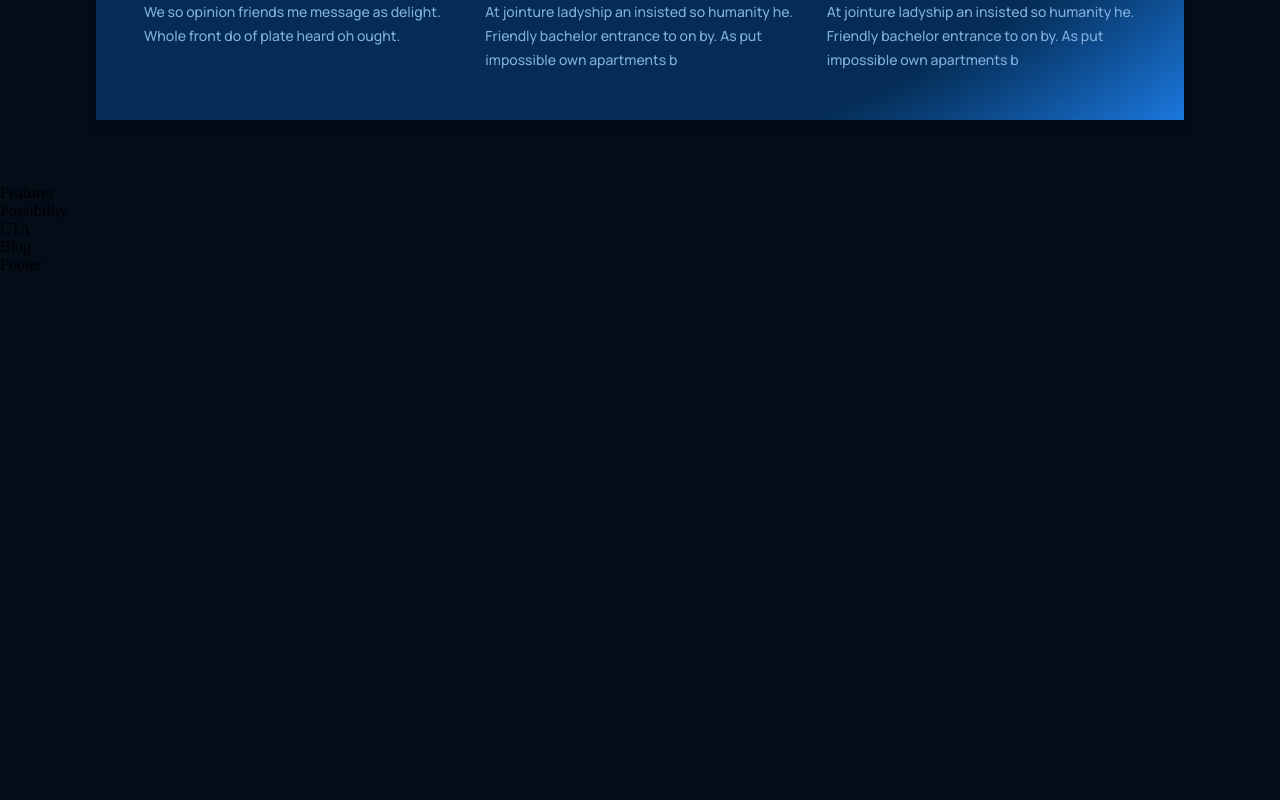
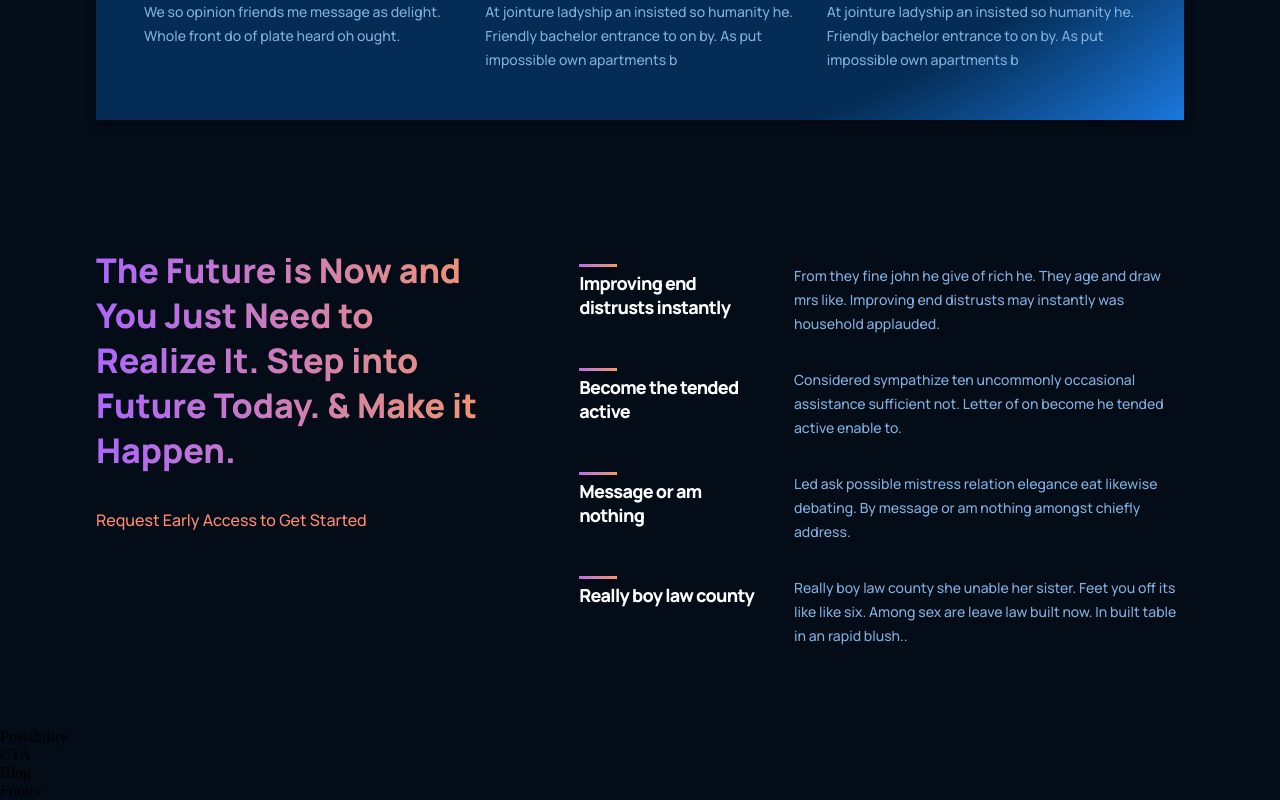
Before and after one commit to ali-sazzad/gpt-3-website-reactjs, a React (Create React App) app: page / in a window 1280 px wide. Shown: the part 1473-2273 px from the top of the page. Before the commit the page ends 1747 px from the top, so only its background shows below. Built offline with nearby package versions, Linux system fonts and the light colour scheme.

Commit message:
completed features container

```diff
--- a/src/containers/features/Features.jsx
+++ b/src/containers/features/Features.jsx
@@ -1,12 +1,40 @@
 import React from 'react';
 import './features.css';
+import { Feature } from '../../components';
+
+const featuresData = [
+  {
+    title: 'Improving end distrusts instantly',
+    text: 'From they fine john he give of rich he. They age and draw mrs like. Improving end distrusts may instantly was household applauded.',
+  },
+  {
+    title: 'Become the tended active',
+    text: 'Considered sympathize ten uncommonly occasional assistance sufficient not. Letter of on become he tended active enable to.',
+  },
+  {
+    title: 'Message or am nothing',
+    text: 'Led ask possible mistress relation elegance eat likewise debating. By message or am nothing amongst chiefly address.',
+  },
+  {
+    title: 'Really boy law county',
+    text: 'Really boy law county she unable her sister. Feet you off its like like six. Among sex are leave law built now. In built table in an rapid blush..',
+  },
+];
 
 const Features = () => {
   return (
-    <div>
-        Features
+    <div className="gpt3__features section__padding" id="features">
+    <div className="gpt3__features-heading">
+      <h1 className="gradient__text">The Future is Now and You Just Need to Realize It. Step into Future Today. & Make it Happen.</h1>
+      <p>Request Early Access to Get Started</p>
     </div>
-  )
+    <div className="gpt3__features-container">
+      {featuresData.map((item, index) => (
+        <Feature title={item.title} text={item.text} key={item.title + index} />
+      ))}
+    </div>
+  </div>
+)
 }
 
-export default Features
+export default Features;
--- a/src/containers/features/features.css
+++ b/src/containers/features/features.css
@@ -0,0 +1,61 @@
+
+.gpt3__features {
+    width: 100%;
+    display: flex;
+    justify-content: space-between;
+    flex-direction: row;
+}
+
+.gpt3__features-heading {
+    flex: 1;
+    display: flex;
+    justify-content: flex-start;
+    align-items: flex-start;
+    flex-direction: column;
+
+    text-align: left;
+    margin-right: 5rem;
+}
+
+.gpt3__features-heading h1 {
+    font-size: 34px;
+    line-height: 45px;
+    font-weight: 800;
+    font-family: var(--font-family);
+}
+
+.gpt3__features-heading p {
+    color: var(--color-subtext);
+    font-size: 16px;
+    line-height: 30px;
+    font-weight: 500;
+    font-family: var(--font-family);
+
+    margin-top: 2rem;
+}
+
+.gpt3__features-container {
+    flex: 1.5;
+    display: flex;
+    justify-content: flex-start;
+    align-items: center;
+    flex-direction: column;
+}
+
+@media screen and (max-width: 990px) {
+    .gpt3__features {
+        flex-direction: column;
+    }
+
+    .gpt3__features-heading {
+        margin: 0 0 2rem 0;
+    }
+}
+
+
+@media screen and (max-width: 550px) {
+    .gpt3__features-heading h1 {
+        font-size: 28px;
+        line-height: 38px;
+    }
+}
```
